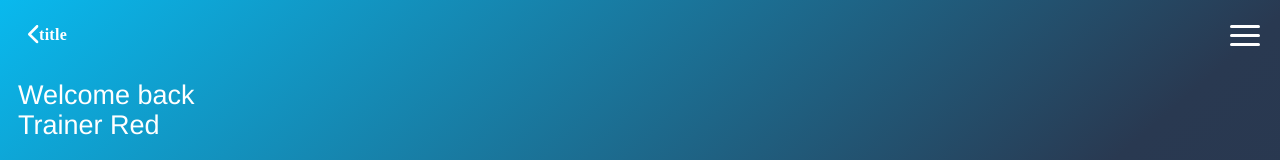
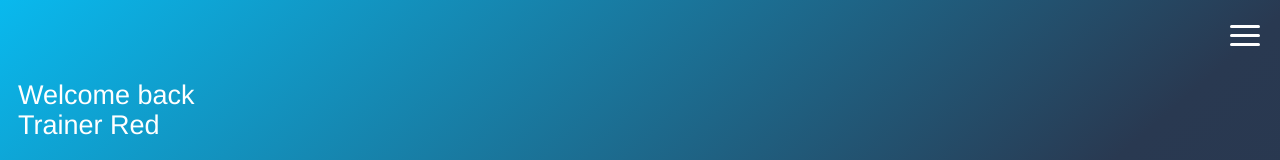
Before and after one commit to jmcreasman/Pokedex, a Vue app in the folder pokedex/: page /#/ in a window 1280 px wide. Shown: the top 160 px of the page. Built offline with nearby package versions, Linux system fonts and the light colour scheme.

Commit message:
cleaned up head with some minor funtionality changes

```diff
--- a/pokedex/src/components/Dashboard.vue
+++ b/pokedex/src/components/Dashboard.vue
@@ -1,6 +1,6 @@
 <template>
   <div class="app">
-    <header-nav class="header-bar"></header-nav>
+    <header-nav class="header-bar" dashboard="true"></header-nav>
     <div class="main">
       <h1>
         Welcome back<br> Trainer Red
@@ -35,6 +35,7 @@
           <span>Notable Trainers</span>
         </button>
       </section>
+
     </div>
     <trainer-info class="footer-bar"></trainer-info>
   </div>
@@ -49,6 +50,7 @@ import TrainerInfo from '../components/TrainerInfo.vue';
 
 export default {
   name: 'Dashboard',
+
   data () {
     return {
       msg: 'Welcome to Your Vue.js App'
--- a/pokedex/src/components/HeaderNav.vue
+++ b/pokedex/src/components/HeaderNav.vue
@@ -1,8 +1,8 @@
 <template>
   <div>
-    <div class="header-top" ref="scrollDiv">
-      <a class="back-arrow"><img src="../assets/back_arrow.svg"/></a>
-      <h4>title</h4>
+    <div class="header-top invisible-scrollbar" :class="{dashboard: dashboard}" ref="scrollDiv">
+      <a class="back-arrow" v-if="!dashboard"><img src="../assets/back_arrow.svg"/></a>
+      <h4 v-if="title">{{title}}</h4>
       <div class="header">
         <div id="nav-icon" @click=" collapsed = !collapsed, navIconClicked = true" v-bind:class="{'nav-icon-transition' : !collapsed }">
           <span></span>
@@ -41,6 +41,16 @@
 
   export default {
   name: 'HeaderNav',
+
+  props: {
+    title: {
+      type: String
+    },
+    dashboard: {
+      type: Boolean
+    },
+  },
+
   data () {
     return {
       collapsed: true,
@@ -55,7 +65,7 @@
     width: 100%;
     height: 70px;
     display: flex;
-    /* background-image: url("../assets/background_gradient.jpg"); */
+    background-image: url("../assets/background_gradient.jpg");
     position: relative;
   }
 
```
Also changed, not shown: pokedex/src/assets/background_gradient.jpg (added).
